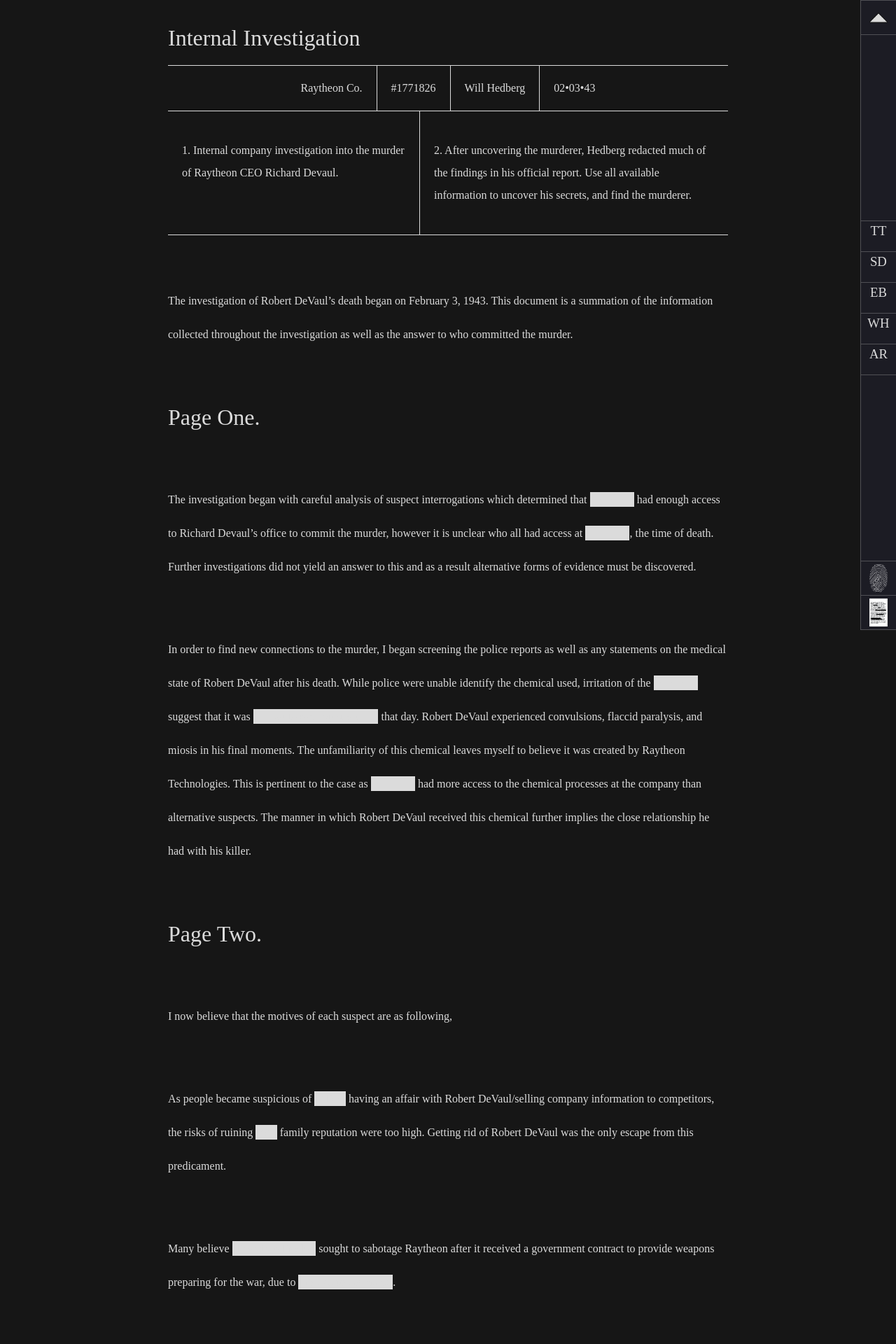
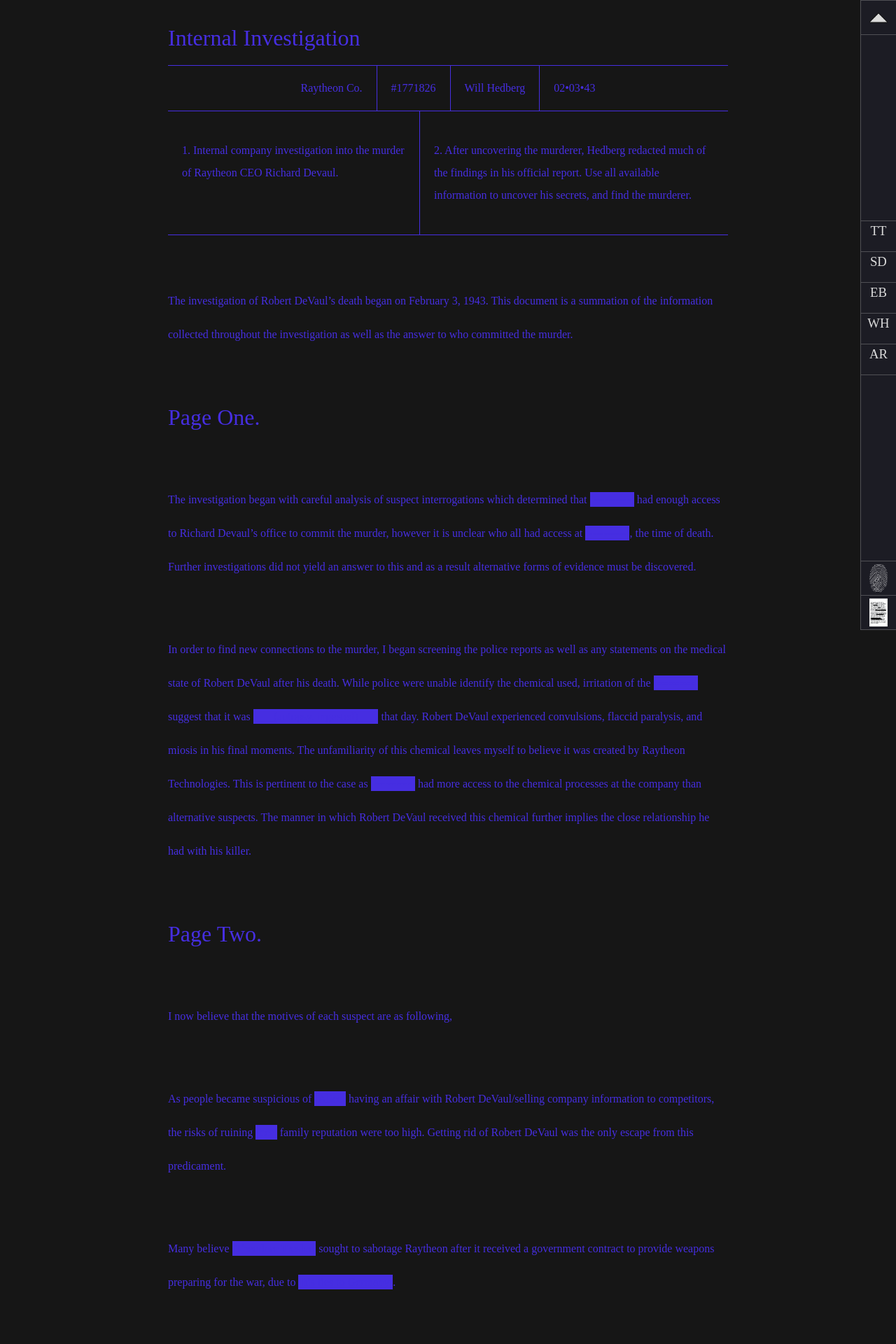
Before and after one commit to dwelkie/Entrain2.0, a Jekyll site: the page built from redacted.html, in a window 1280 px wide. Shown: the top 1920 px of the page at 70% size. Built offline with Jekyll 4.4.1, drawn with Linux system fonts in a browser that asks for light colours; nearby versions of some CDN libraries; some web fonts are replaced.

Commit message:
changed font color

```diff
--- a/_sass/_variable.scss
+++ b/_sass/_variable.scss
@@ -8,7 +8,7 @@
 // ### COLORS ###
 
 $c-bg: #161616;
-$c-text: #dbdbdb;
+$c-text: #462ee1;
 $c-active: #fcd685;
 
 // ### SIZING ###
```
